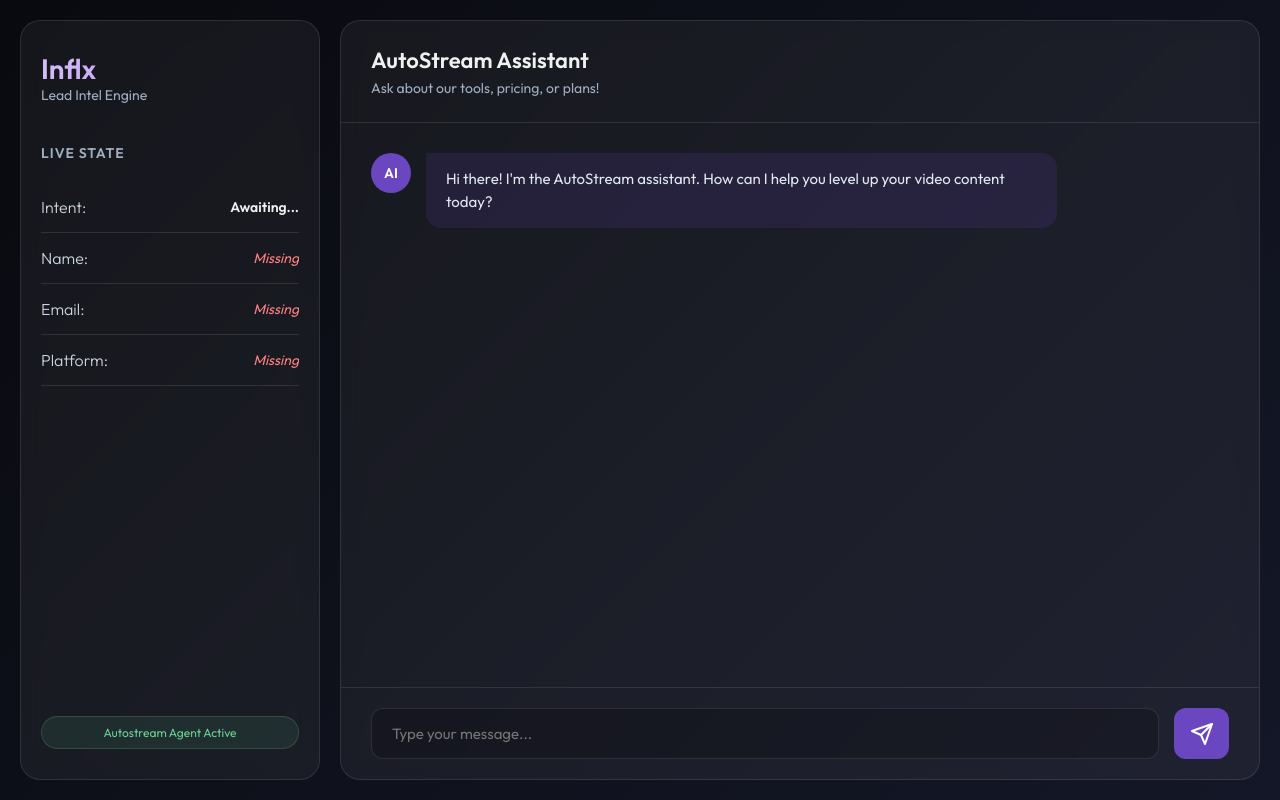
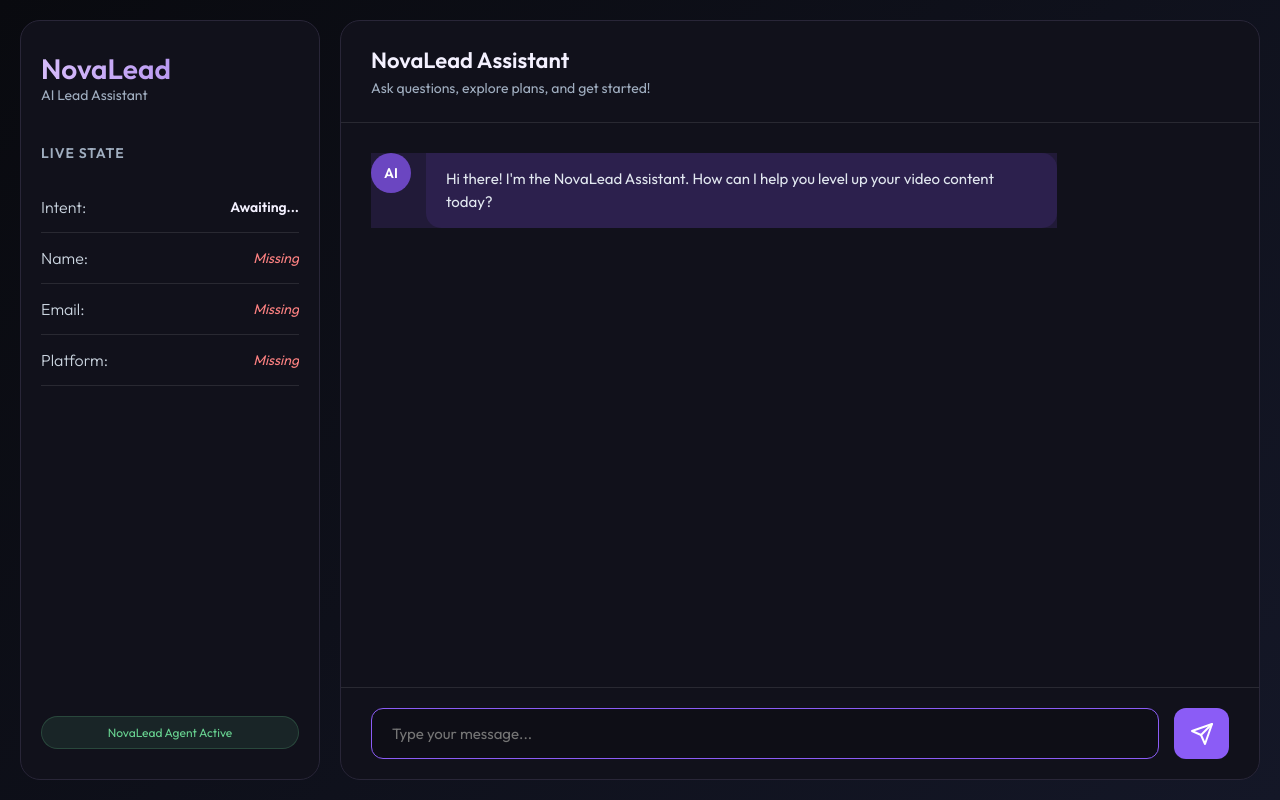
Before and after one commit to SOMYAMISHRAA/ServiceHive-Custom, a Flask app: page / in a window 1280 px wide. Run offline with Flask 3, Linux system fonts and the light colour scheme.

Commit message:
Customize chatbot branding

```diff
--- a/app.py
+++ b/app.py
@@ -1,39 +1,68 @@
+
 from flask import Flask, render_template, request, jsonify
 import uuid
 import os
+import traceback
+
 from agent import process_message
 
 app = Flask(__name__)
 
-# Basic storage of session IDs to maintain conversational threads
-# (For a product app you'd use browser cookies/sessions, but we just want an ephemeral web test interface)
+# Store session IDs for conversational threads.
+# Conversation state is managed by the agent's LangGraph memory.
 threads = {}
+
 
 @app.route("/")
 def index():
     return render_template("index.html")
 
+
 @app.route("/chat", methods=["POST"])
 def chat():
-    data = request.json
+    data = request.get_json(silent=True) or {}
+
     user_message = data.get("message")
     session_id = data.get("session_id")
+
+    # Validate the incoming request.
+    if not user_message or not isinstance(user_message, str):
+        return jsonify({
+            "status": "error",
+            "reply": "Please enter a valid message."
+        }), 400
 
     if not session_id:
         session_id = str(uuid.uuid4())
 
     try:
         response_data = process_message(session_id, user_message)
+
         return jsonify({
             "status": "success",
             "reply": response_data["reply"],
             "session_id": session_id,
             "state": response_data["state"]
         })
+
     except Exception as e:
-        return jsonify({"status": "error", "reply": f"Error: {str(e)}"}), 500
+        # Print the complete error and traceback in the terminal.
+        print("\n========== CHATBOT ERROR ==========")
+        traceback.print_exc()
+        print("===================================\n")
+
+        # Return the exception message to the browser for debugging.
+        return jsonify({
+            "status": "error",
+            "reply": f"Error: {str(e)}"
+        }), 500
+
 
 if __name__ == "__main__":
     if not os.environ.get("GOOGLE_API_KEY"):
-        print("WARNING: GOOGLE_API_KEY is missing! Agent will fail unless you provide one.")
+        print(
+            "WARNING: GOOGLE_API_KEY is missing! "
+            "Check that your .env file is configured correctly."
+        )
+
     app.run(debug=True, port=5000)
--- a/static/script.js
+++ b/static/script.js
@@ -1,15 +1,17 @@
+
 document.addEventListener("DOMContentLoaded", () => {
     const chatHistory = document.getElementById("chat-history");
     const userInput = document.getElementById("user-input");
     const sendBtn = document.getElementById("send-btn");
 
-    let sessionId = localStorage.getItem("inflx_session_id");
+    let sessionId = localStorage.getItem("novalead_session_id");
+
     if (!sessionId) {
-        sessionId = `sess_${Math.random().toString(36).substr(2, 9)}`;
-        localStorage.setItem("inflx_session_id", sessionId);
+        sessionId = `sess_${Math.random().toString(36).substring(2, 11)}`;
+        localStorage.setItem("novalead_session_id", sessionId);
     }
 
-    // State elements
+    // Sidebar state elements
     const uiIntent = document.querySelector("#state-intent .value");
     const uiName = document.querySelector("#state-name .value");
     const uiEmail = document.querySelector("#state-email .value");
@@ -26,13 +28,13 @@ document.addEventListener("DOMContentLoaded", () => {
                 </div>
             </div>
         `;
-        chatHistory.insertAdjacentHTML('beforeend', loaderHTML);
-        document.getElementById('temp-loader').style.display = 'flex';
+
+        chatHistory.insertAdjacentHTML("beforeend", loaderHTML);
         scrollToBottom();
     }
 
     function removeLoader() {
-        const loader = document.getElementById('temp-loader');
+        const loader = document.getElementById("temp-loader");
         if (loader) loader.remove();
     }
 
@@ -40,21 +42,55 @@ document.addEventListener("DOMContentLoaded", () => {
         const msgType = isUser ? "user-message" : "ai-message";
         const avatarText = isUser ? "U" : "AI";
 
+        // Convert model content blocks into displayable text.
+        const messageText = normalizeReply(text);
+
+        const contentHTML = isUser
+            ? escapeHTML(messageText).replace(/\n/g, "<br>")
+            : marked.parse(escapeHTML(messageText));
+
         const html = `
             <div class="message ${msgType}">
                 <div class="avatar">${avatarText}</div>
-                <div class="content">${isUser ? escapeHTML(text) : marked.parse(text)}</div>
+                <div class="content">${contentHTML}</div>
             </div>
         `;
-        chatHistory.insertAdjacentHTML('beforeend', html);
+
+        chatHistory.insertAdjacentHTML("beforeend", html);
         scrollToBottom();
+    }
+
+    function normalizeReply(reply) {
+        if (typeof reply === "string") {
+            return reply;
+        }
+
+        if (Array.isArray(reply)) {
+            return reply
+                .map(item => {
+                    if (typeof item === "string") return item;
+                    if (item && typeof item.text === "string") return item.text;
+                    return "";
+                })
+                .filter(Boolean)
+                .join("\n\n");
+        }
+
+        if (reply && typeof reply.text === "string") {
+            return reply.text;
+        }
+
+        return "The server returned an unexpected response format.";
     }
 
     function updateSidebarState(stateData) {
         if (!stateData) return;
 
-        uiIntent.textContent = stateData.intent || "UNKNOWN";
-        uiIntent.style.color = stateData.intent === "LEAD_CAPTURE" ? "#f6ad55" : "#e2e8f0";
+        if (uiIntent) {
+            uiIntent.textContent = stateData.intent || "UNKNOWN";
+            uiIntent.style.color =
+                stateData.intent === "LEAD_CAPTURE" ? "#f6ad55" : "#e2e8f0";
+        }
 
         updateStateItem(uiName, stateData.name);
         updateStateItem(uiEmail, stateData.email);
@@ -62,6 +98,8 @@ document.addEventListener("DOMContentLoaded", () => {
     }
 
     function updateStateItem(element, value) {
+        if (!element) return;
+
         if (value) {
             element.textContent = value;
             element.classList.remove("missing");
@@ -77,50 +115,80 @@ document.addEventListener("DOMContentLoaded", () => {
         chatHistory.scrollTop = chatHistory.scrollHeight;
     }
 
-    function escapeHTML(str) {
-        return str.replace(/[&<>'"]/g, tag => ({
-            '&': '&amp;',
-            '<': '&lt;',
-            '>': '&gt;',
-            "'": '&#39;',
-            '"': '&quot;'
-        }[tag]));
+    function escapeHTML(value) {
+        return String(value).replace(/[&<>'"]/g, character => ({
+            "&": "&amp;",
+            "<": "&lt;",
+            ">": "&gt;",
+            "'": "&#39;",
+            '"': "&quot;"
+        })[character]);
     }
 
     async function sendMessage() {
         const text = userInput.value.trim();
+
         if (!text) return;
 
         addMessage(text, true);
         userInput.value = "";
-
+        sendBtn.disabled = true;
         renderLoader();
 
         try {
-            const res = await fetch("/chat", {
+            const response = await fetch("/chat", {
                 method: "POST",
-                headers: { "Content-Type": "application/json" },
-                body: JSON.stringify({ message: text, session_id: sessionId })
+                headers: {
+                    "Content-Type": "application/json"
+                },
+                body: JSON.stringify({
+                    message: text,
+                    session_id: sessionId
+                })
             });
-            const data = await res.json();
 
+            const data = await response.json();
             removeLoader();
 
-            if (data.status === "success") {
-                addMessage(data.reply, false);
-                updateSidebarState(data.state);
-            } else {
-                addMessage("Oops! Something went wrong on the server.", false);
+            if (!response.ok || data.status !== "success") {
+                console.error("Chat API error:", data);
+                addMessage(
+                    typeof data.reply === "string"
+                        ? data.reply
+                        : "The server could not process your message.",
+                    false
+                );
+                return;
             }
-        } catch (err) {
+
+            // Save the returned session ID.
+            if (data.session_id) {
+                sessionId = data.session_id;
+                localStorage.setItem("novalead_session_id", sessionId);
+            }
+
+            // Display the actual AI text, not the entire JSON response.
+            addMessage(data.reply, false);
+            updateSidebarState(data.state);
+
+        } catch (error) {
             removeLoader();
-            addMessage("Network error. Is the server running?", false);
+            console.error("Chat request failed:", error);
+            addMessage(
+                "Unable to connect to the chat server. Check the terminal for errors and try again.",
+                false
+            );
+        } finally {
+            sendBtn.disabled = false;
+            userInput.focus();
         }
     }
 
     sendBtn.addEventListener("click", sendMessage);
-    userInput.addEventListener("keypress", (e) => {
-        if (e.key === "Enter") {
+
+    userInput.addEventListener("keydown", event => {
+        if (event.key === "Enter" && !event.shiftKey) {
+            event.preventDefault();
             sendMessage();
         }
     });
--- a/static/style.css
+++ b/static/style.css
@@ -298,3 +298,125 @@ button:hover {
     align-self: flex-start;
     display: none;
 }
+
+
+/* ===== NovaLead Brand Customization ===== */
+
+:root {
+    --brand-primary: #8b5cf6;
+    --brand-hover: #7c3aed;
+    --brand-light: #c4b5fd;
+    --brand-success: #34d399;
+    --brand-background: #0b0b12;
+    --brand-surface: #11111b;
+    --brand-chat: #211a38;
+    --brand-border: #292638;
+    --brand-text: #f4f1ff;
+    --brand-muted: #a6a3b8;
+}
+
+/* Main page background */
+body {
+    background-color: var(--brand-background);
+    color: var(--brand-text);
+}
+
+/* Sidebar and main chat panel */
+.sidebar,
+.chat-container {
+    background-color: var(--brand-surface);
+    border-color: var(--brand-border);
+}
+
+/* Brand name */
+.logo,
+.brand-name {
+    color: var(--brand-light);
+}
+
+/* Assistant message bubbles */
+.bot-message,
+.ai-message {
+    background-color: var(--brand-chat);
+    color: var(--brand-text);
+}
+
+/* Send button */
+button,
+.send-button {
+    background-color: var(--brand-primary);
+    transition: background-color 0.2s ease,
+                transform 0.2s ease;
+}
+
+button:hover,
+.send-button:hover {
+    background-color: var(--brand-hover);
+}
+
+button:active,
+.send-button:active {
+    transform: scale(0.97);
+}
+
+/* Message input */
+input,
+textarea {
+    color: var(--brand-text);
+    border-color: var(--brand-primary);
+}
+
+input:focus,
+textarea:focus {
+    outline: none;
+    border-color: var(--brand-light);
+    box-shadow: 0 0 0 2px rgb(139 92 246 / 20%);
+}
+
+/* Active agent indicator */
+.status-active {
+    color: var(--brand-success);
+}
+
+
+/* ===== NovaLead Branding ===== */
+
+:root {
+    --brand-primary: #8b5cf6;
+    --brand-hover: #7c3aed;
+    --brand-light: #c4b5fd;
+    --brand-success: #34d399;
+    --brand-background: #0b0b12;
+    --brand-surface: #11111b;
+    --brand-chat: #211a38;
+    --brand-border: #292638;
+    --brand-text: #f4f1ff;
+    --brand-muted: #a6a3b8;
+}
+
+/* Brand accents */
+.logo,
+.brand-name {
+    color: var(--brand-light);
+}
+
+/* Smooth button interactions */
+button {
+    transition: background-color 0.2s ease, transform 0.2s ease;
+}
+
+button:hover {
+    background-color: var(--brand-hover);
+}
+
+button:active {
+    transform: scale(0.97);
+}
+
+/* Input focus */
+input:focus,
+textarea:focus {
+    outline: none;
+    border-color: var(--brand-primary);
+    box-shadow: 0 0 0 2px rgb(139 92 246 / 20%);
+}
--- a/templates/index.html
+++ b/templates/index.html
@@ -3,7 +3,7 @@
 <head>
     <meta charset="UTF-8">
     <meta name="viewport" content="width=device-width, initial-scale=1.0">
-    <title>Inflx - AutoStream</title>
+    <title>NovaLead</title>
     <!-- Google Fonts -->
     <link href="https://fonts.googleapis.com/css2?family=Outfit:wght@300;400;600&display=swap" rel="stylesheet">
     <link rel="stylesheet" href="/static/style.css">
@@ -13,8 +13,8 @@
         <!-- Dashboard Sidebar for context/state -->
         <aside class="sidebar">
             <div class="sidebar-header">
-                <h2>Inflx</h2>
-                <p>Lead Intel Engine</p>
+                <h2>NovaLead</h2>
+                <p>AI Lead Assistant</p>
             </div>
 
             <div class="state-monitor">
@@ -38,21 +38,21 @@
             </div>
 
             <div class="sidebar-footer">
-                <div class="badge">Autostream Agent Active</div>
+                <div class="badge">NovaLead Agent Active</div>
             </div>
         </aside>
 
         <!-- Main Chat Interface -->
         <main class="chat-container">
             <header class="chat-header">
-                <h1>AutoStream Assistant</h1>
-                <p>Ask about our tools, pricing, or plans!</p>
+                <h1>NovaLead Assistant</h1>
+                <p>Ask questions, explore plans, and get started!</p>
             </header>
 
             <div class="chat-history" id="chat-history">
                 <div class="message ai-message">
                     <div class="avatar">AI</div>
-                    <div class="content">Hi there! I'm the AutoStream assistant. How can I help you level up your video content today?</div>
+                    <div class="content">Hi there! I'm the NovaLead Assistant. How can I help you level up your video content today?</div>
                 </div>
             </div>
 
```
Also changed, not shown: agent.py (+12 -6 lines), 3 other files.
